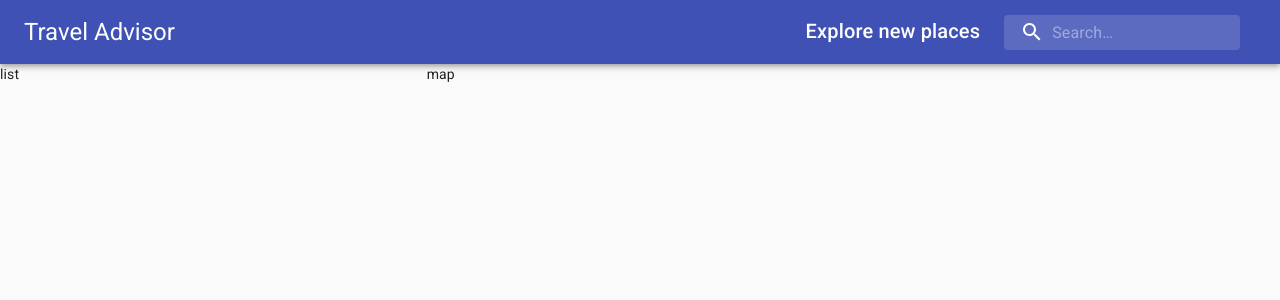
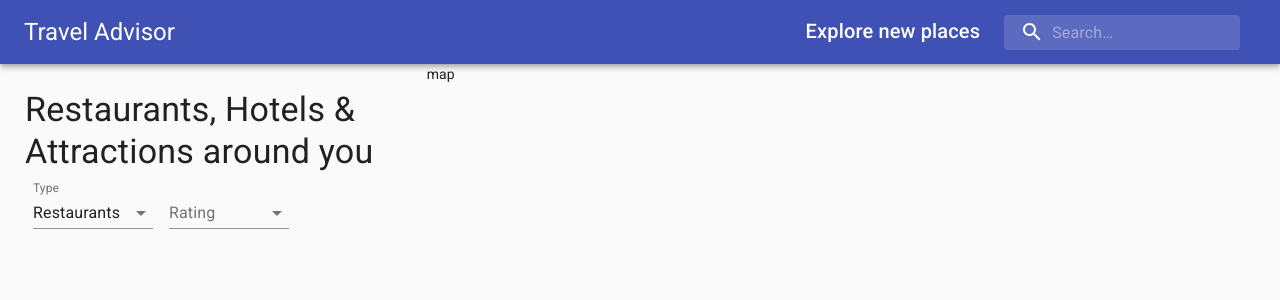
Before and after one commit to pavle99/travel_helper, a React (Create React App) app: page / in a window 1280 px wide. Shown: the top 300 px of the page. Built offline with nearby package versions, Linux system fonts and the light colour scheme.

Commit message:
add List component

```diff
--- a/src/App.js
+++ b/src/App.js
@@ -1,4 +1,4 @@
-import React from "react";
+import React, { useState } from "react";
 import { CssBaseline, Grid } from "@material-ui/core";
 
 
@@ -7,13 +7,22 @@ import List from "./components/List";
 import Map from "./components/Map";
 
 const App = () => {
+
+  const [type, setType] = useState("restaurants");
+  const [rating, setRating] = useState("");
+
   return (
     <>
       <CssBaseline/>
       <Header />
       <Grid container spacing={3} style={{ width: "100%" }}>
         <Grid item xs={12} md={4}>
-          <List />
+          <List
+            type={type}
+            setType={setType}
+            rating={rating}
+            setRating={setRating}
+          />
         </Grid>
         <Grid
           item
--- a/src/components/List.jsx
+++ b/src/components/List.jsx
@@ -1,9 +1,31 @@
 import React from "react";
+import { CircularProgress, FormControl, Grid, InputLabel, MenuItem, Select, Typography } from "@material-ui/core";
 
-const List = () => {
+import useStyles from "./styles.js";
+
+const List = ({ type, setType, rating, setRating }) => {
+  const styles = useStyles();
+
   return (
-    <div>
-      list
+    <div className={styles.container}>
+      <Typography variant="h4">Restaurants, Hotels & Attractions around you</Typography>
+      <FormControl className={styles.formControl}>
+        <InputLabel>Type</InputLabel>
+        <Select value={type} onChange={(e) => setType(e.target.value)}>
+          <MenuItem value="restaurants">Restaurants</MenuItem>
+          <MenuItem value="hotels">Hotels</MenuItem>
+          <MenuItem value="attractions">Attractions</MenuItem>
+        </Select>
+      </FormControl>
+      <FormControl className={styles.formControl}>
+        <InputLabel>Rating</InputLabel>
+        <Select value={rating} onChange={(e) => setRating(e.target.value)}>
+          <MenuItem value={0}>All</MenuItem>
+          <MenuItem value={3}>Above 3.0</MenuItem>
+          <MenuItem value={4}>Above 4.0</MenuItem>
+          <MenuItem value={4.5}>Above 4.5</MenuItem>
+        </Select>
+      </FormControl>
     </div>
   );
 };
```
